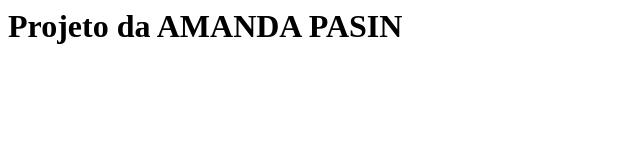
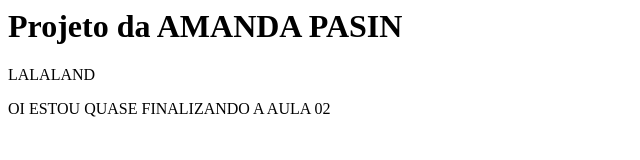
Before and after one commit to amandipm/teste, a plain HTML site: page index.html in a window 1280 px wide. Shown: the whole page, without its empty margins (0-640 px from the left). Drawn offline with Linux system fonts and the light colour scheme.

Commit message:
trocando h1 por main

```diff
--- a/index.html
+++ b/index.html
@@ -3,7 +3,9 @@
 
     </head>
     <body>
-        <h1>Projeto da AMANDA PASIN</h1>
+        <h1>Projeto da AMANDA PASIN </h1>
+        <main> LALALAND </main>
+        <p> OI ESTOU QUASE FINALIZANDO A AULA 02 </p>
     </body>
 
 </html>
```
